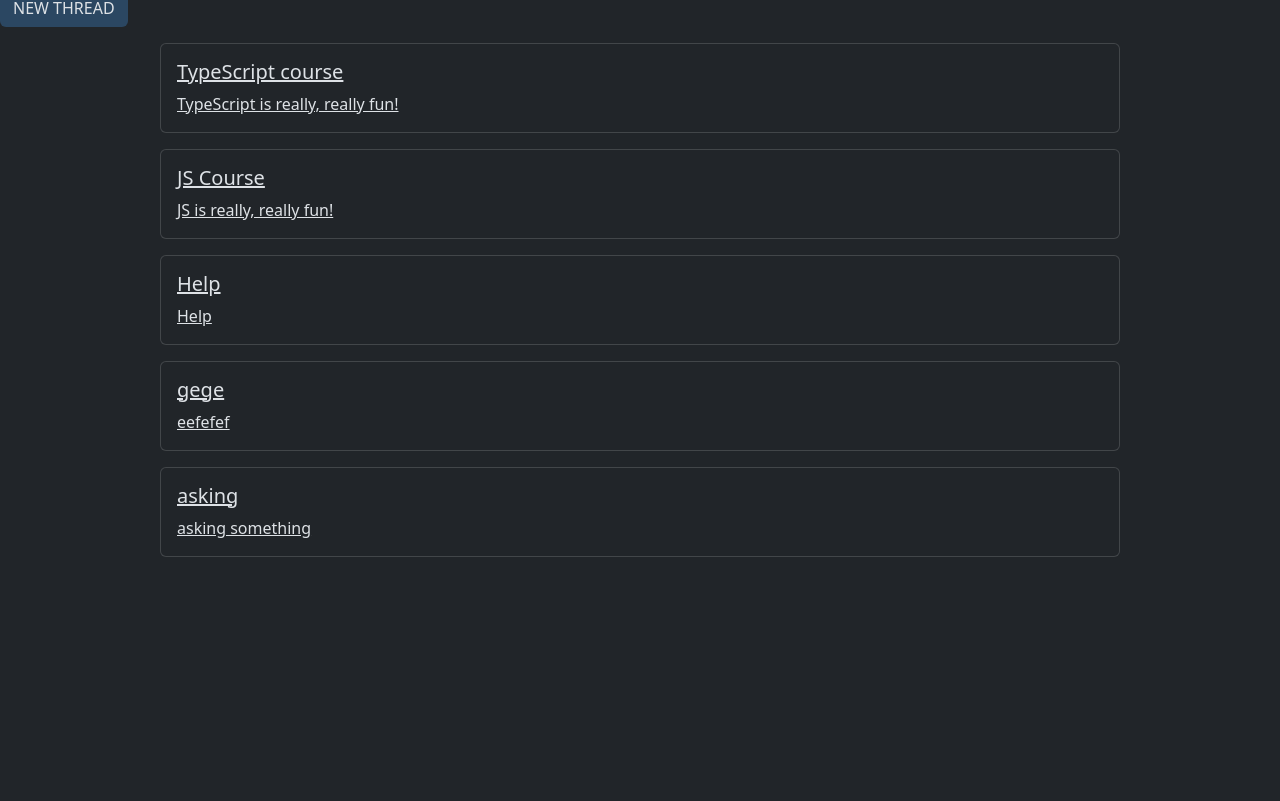
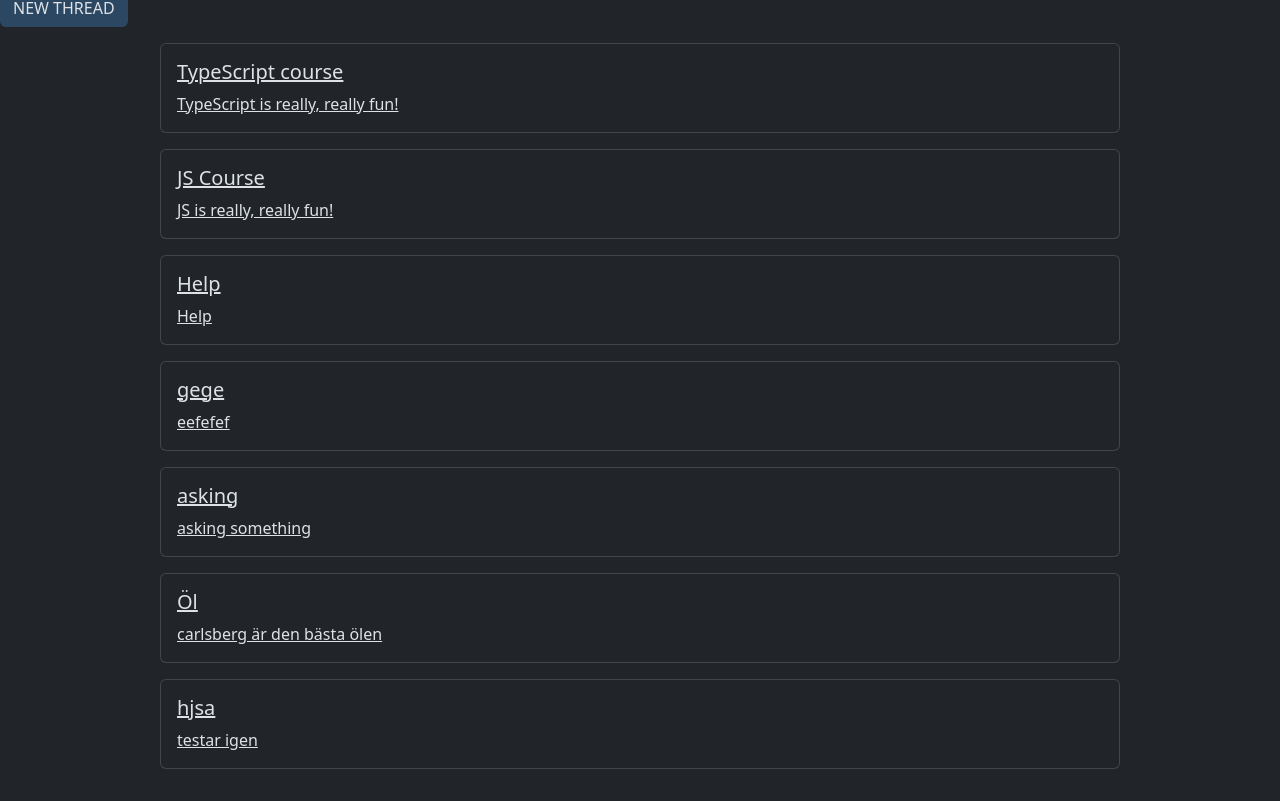
Before and after one commit to fridaew/typescript-online-forum, a React (Create React App) app in the folder webshop-typescript/: page / in a window 1280 px wide. Shown: the part 369-1170 px from the top of the page. Before the commit the page ends 958 px from the top, so only its background shows below. Built offline with nearby package versions, Linux system fonts and the light colour scheme; data requests are answered from the project's data file.

Commit message:
closing modal after submit

```diff
--- a/webshop-typescript/db.json
+++ b/webshop-typescript/db.json
@@ -51,6 +51,30 @@
         "name": "John Doe",
         "userName": "johndoe"
       }
+    },
+    {
+      "id": 9,
+      "title": "Öl",
+      "category": "QNA",
+      "creationDate": "2023-09-04T10:22:25.499Z",
+      "description": "carlsberg är den bästa ölen",
+      "creator": {
+        "id": 1,
+        "name": "John Doe",
+        "userName": "johndoe"
+      }
+    },
+    {
+      "id": 10,
+      "title": "hjsa",
+      "category": "QNA",
+      "creationDate": "2023-09-04T10:30:54.782Z",
+      "description": "testar igen",
+      "creator": {
+        "id": 1,
+        "name": "John Doe",
+        "userName": "johndoe"
+      }
     }
   ],
   "comments": [
--- a/webshop-typescript/src/components/ThreadCreationView.tsx
+++ b/webshop-typescript/src/components/ThreadCreationView.tsx
@@ -136,7 +136,7 @@ function ThreadCreationView( { setData }: ThreadCreationViewProps) {
             </div>
             <div className="modal-footer">
               <button type="button" className="btn btn-secondary" data-bs-dismiss="modal">CANCEL</button>
-              <button type="button" className="btn btn-primary" onClick={createPost}>
+              <button type="button" className="btn btn-primary" onClick={createPost} data-bs-dismiss='modal'>
                 SEND <svg xmlns="http://www.w3.org/2000/svg" width="16" height="16" fill="currentColor" className="bi bi-send" viewBox="0 0 16 16">
                   <path d="M15.854.146a.5.5 0 0 1 .11.54l-5.819 14.547a.75.75 0 0 1-1.329.124l-3.178-4.995L.643 7.184a.75.75 0 0 1 .124-1.33L15.314.037a.5.5 0 0 1 .54.11ZM6.636 10.07l2.761 4.338L14.13 2.576 6.636 10.07Zm6.787-8.201L1.591 6.602l4.339 2.76 7.494-7.493Z" />
                 </svg>
```
